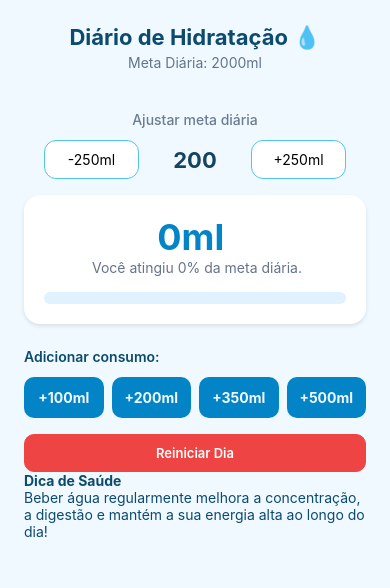
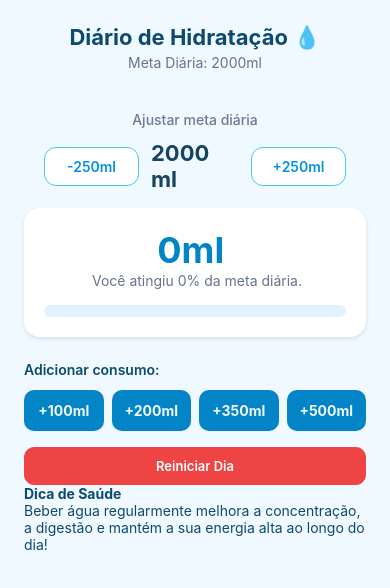
Before and after one commit to jenifer-goncalves/diario_hidratacao, a React Native app: screen / in a window 390 px wide. Shown: the top 588 px of the page. Built offline with nearby package versions, Linux system fonts and the light colour scheme.

Commit message:
ADD: Mandar a função para os botões de 250 (processo em 90%)

```diff
--- a/App.jsx
+++ b/App.jsx
@@ -3,7 +3,7 @@ import { StatusBar, StyleSheet, View, Text} from 'react-native';
 import { SafeAreaProvider, SafeAreaView } from 'react-native-safe-area-context';
 import { COLORS } from './src/constants/colors';
 import { Header } from './src/components/Header';
-import { WaterProgress, GOAL } from './src/components/WaterProgress';
+import { WaterProgress } from './src/components/WaterProgress';
 import { ActionButtons } from './src/components/ActionButtons';
 import { DailyGoal } from './src/components/DailyGoal';
 import { Message } from './src/components/Message';
@@ -13,14 +13,14 @@ export default function App(){
 
     const GOAL = 2000;
     const [consumed, setConsumed] = useState(0)
-    const [used, setUsed] = useState(GOAL)
+    const [used, setUsed] = useState()
 
-    const handleAdd = (ml) => {
-        setUsed((prev) => prev + ml)
+    const handleAdd = () => {
+        setUsed((prev) => prev + 250)
     }
 
-    const handleRemove = (ml) => {
-        setUsed((prev) => prev - ml)
+    const handleRemove = () => {
+        setUsed((prev) => prev - 250)
     }
 
     const handleAddWater = (valor) => {
--- a/src/components/DailyGoal.jsx
+++ b/src/components/DailyGoal.jsx
@@ -1,7 +1,7 @@
 import { View, Text, Pressable, StyleSheet } from "react-native";
 import { COLORS } from "../constants/colors";
 
-export function DailyGoal( {used = 200, onAddc, onRemove} ){
+export function DailyGoal( {used = 2000, onAddc, onRemove} ){
 
     return(
         <View style={styles.container}>
@@ -9,13 +9,13 @@ export function DailyGoal( {used = 200, onAddc, onRemove} ){
 
             <View style={styles.buttonRow}>
                 <Pressable style={styles.button} onPress={() => onRemove(250)}>
-                    <Text>-250ml</Text>
+                    <Text  style={styles.buttonText}>-250ml</Text>
                 </Pressable>
 
-               <Text style={styles.text}>{used}</Text>
+               <Text style={styles.text}>{used} ml</Text>
 
                 <Pressable style={styles.button} onPress={() => onAddc(250)}>
-                    <Text>+250ml</Text>
+                    <Text  style={styles.buttonText}>+250ml</Text>
                 </Pressable>
             </View>
 
```
